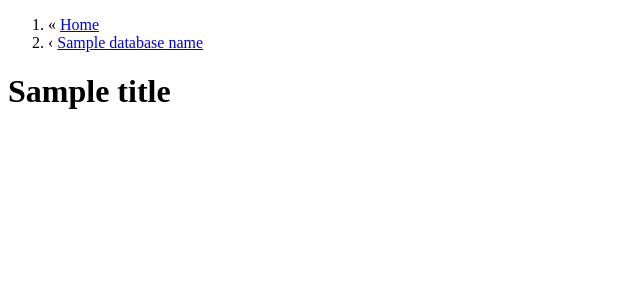
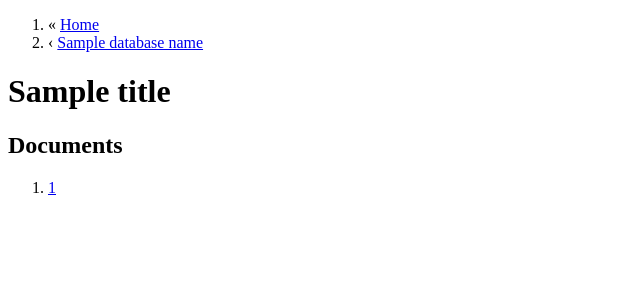
Before and after one commit to huddlej/cushion, a Django app: template templates/cushion/view.html in a window 1280 px wide. Shown: the top 300 px of the page, without its empty margins (0-640 px from the left). Run offline with Django 3.2, Linux system fonts and the light colour scheme; the template is opened without the code that fills it: most values are stand-ins (such as "Sample title", 1, 10 or a date in 2020).

Commit message:
finished django view for inspecting couchdb views.

```diff
--- a/templates/cushion/view.html
+++ b/templates/cushion/view.html
@@ -8,5 +8,11 @@
 {% endblock %}
 
 {% block content %}
-{{ view }}
+<h2>Documents</h2>
+
+<ol>
+{% for document in documents %}
+    <li><a href="{% url cushion_document database_name document.id %}">{{ document.id }}</a></li>
+{% endfor %}
+</ol>
 {% endblock %}
--- a/views.py
+++ b/views.py
@@ -49,10 +49,14 @@ def database(request, database_name):
 
 
 def view(request, database_name, view="_all_docs"):
+    server = Server(settings.COUCHDB_SERVER)
+    database = server.get_or_create_db(database_name)
+    documents = database.view(view, limit=10)
     return render_to_response("cushion/view.html",
                               {"title": "View: %s" % view,
                                "database_name": database_name,
-                               "view": view})
+                               "view": view,
+                               "documents": documents})
 
 
 def doc(request, doc_id):
```
